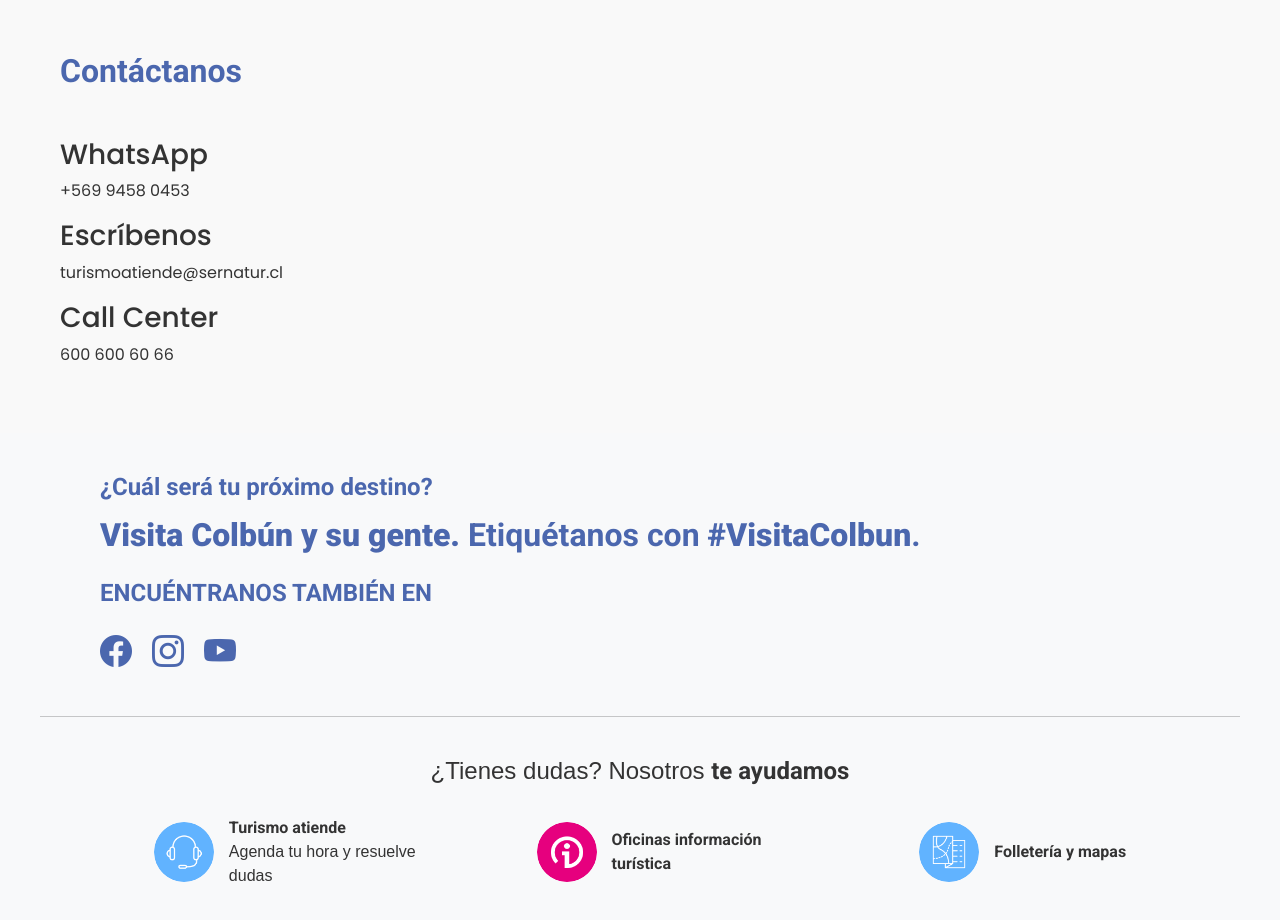
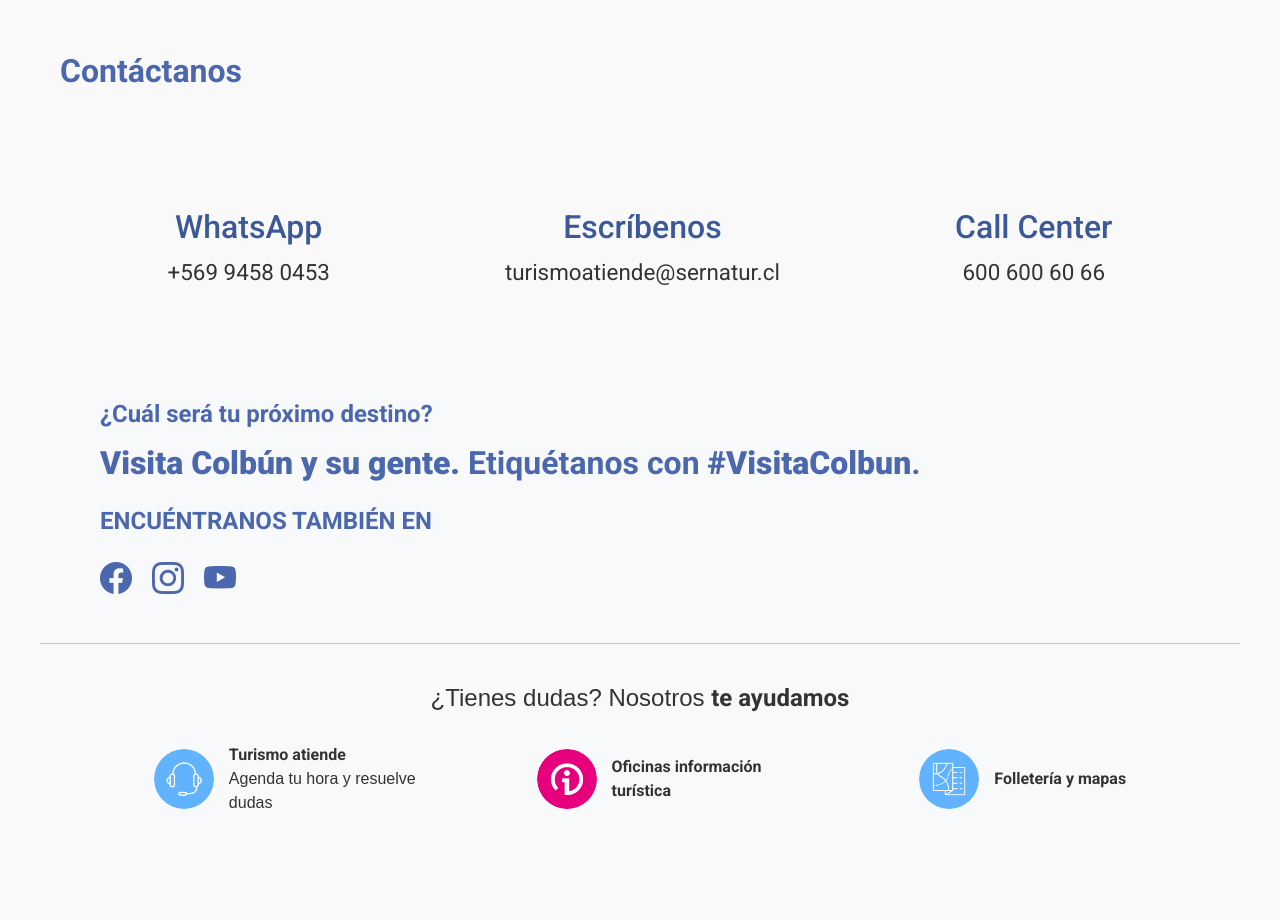
Before and after one commit to EstebanSalgad0/Proyecto_Turismo, a React (Vite) app: page /OIT in a window 1280 px wide. Shown: the part 1660-2580 px from the top of the page. Built offline with nearby package versions, Linux system fonts and the light colour scheme.

Commit message:
sección de Ayuda OIT, Turismo y Folleteria con fuentes roboto aplicado

```diff
--- a/src/styles/Turismo.css
+++ b/src/styles/Turismo.css
@@ -1,3 +1,5 @@
+@import url('https://fonts.googleapis.com/css2?family=Poppins:ital,wght@0,100;0,200;0,300;0,400;0,500;0,600;0,700;0,800;0,900;1,100;1,200;1,300;1,400;1,500;1,600;1,700;1,800;1,900&family=Roboto+Condensed:ital,wght@0,100..900;1,100..900&family=Roboto:ital,wght@0,100;0,300;0,400;0,500;0,700;0,900;1,100;1,300;1,400;1,500;1,700;1,900&display=swap');
+@import url('https://fonts.googleapis.com/css2?family=Poppins:ital,wght@0,100;0,200;0,300;0,400;0,500;0,600;0,700;0,800;0,900;1,100;1,200;1,300;1,400;1,500;1,600;1,700;1,800;1,900&family=Roboto+Condensed:ital,wght@0,100..900;1,100..900&family=Roboto:ital,wght@0,100;0,300;0,400;0,500;0,700;0,900;1,100;1,300;1,400;1,500;1,700;1,900&display=swap');
 /* Aplica este estilo solo al contenedor principal de Index */
 .index-container {
   display: flex;
@@ -5,6 +7,41 @@
   align-items: center;
   min-height: 100vh;
   flex-direction: column;
+}
+
+.contact-section {
+  display: flex;
+  justify-content: space-around;
+  margin-top: 50px;
+  padding: 20px;
+}
+
+.contact-item {
+  text-align: center;
+}
+
+.contact-item h3 {
+  font-family: "Roboto", sans-serif;
+  font-size: 2rem;
+  margin-bottom: 10px;
+  color: #3b5998; /* Puedes ajustar el color */
+}
+
+.contact-item p {
+  font-family: "Roboto", sans-serif;
+  font-size: 1.4rem;
+  margin: 0;
+  color: #333;
+}
+
+body.dark-mode .contact-item h3 {
+  margin-bottom: 10px;
+  color: #ffffff; /* Puedes ajustar el color */
+}
+
+body.dark-mode .contact-item p {
+  margin: 0;
+  color: #ffffff;
 }
 
 .hero {
@@ -32,12 +69,14 @@
 }
 
 .hero h1 {
+  font-family: "Roboto", sans-serif;
   font-size: 3rem; /* Ajusta el tamaño del texto principal */
   font-weight: bold;
   margin-bottom: 10px; /* Espaciado entre las líneas de texto */
 }
 
 .hero h2 {
+  font-family: "Roboto", sans-serif;
   font-size: 2rem;
   margin-bottom: 40px; /* Espaciado entre el subtítulo y el botón */
 }
```
